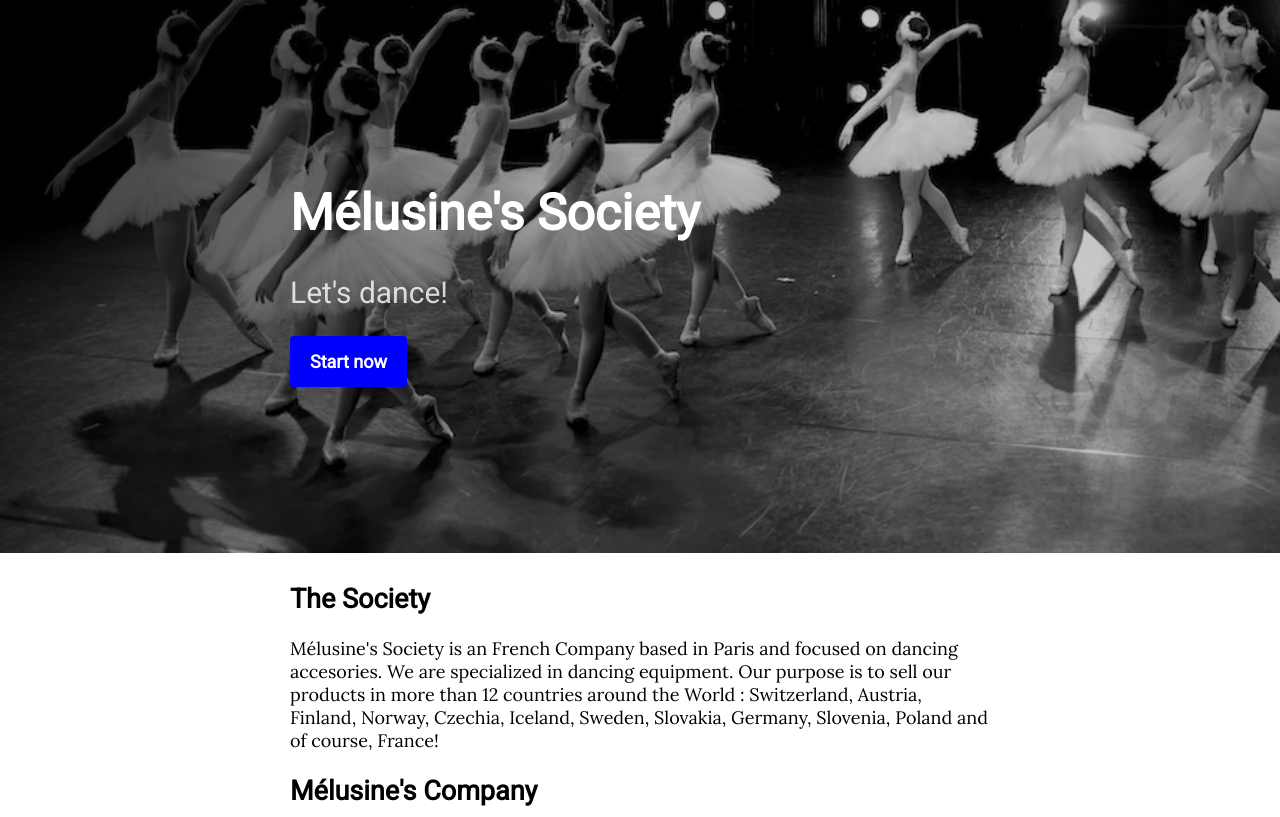
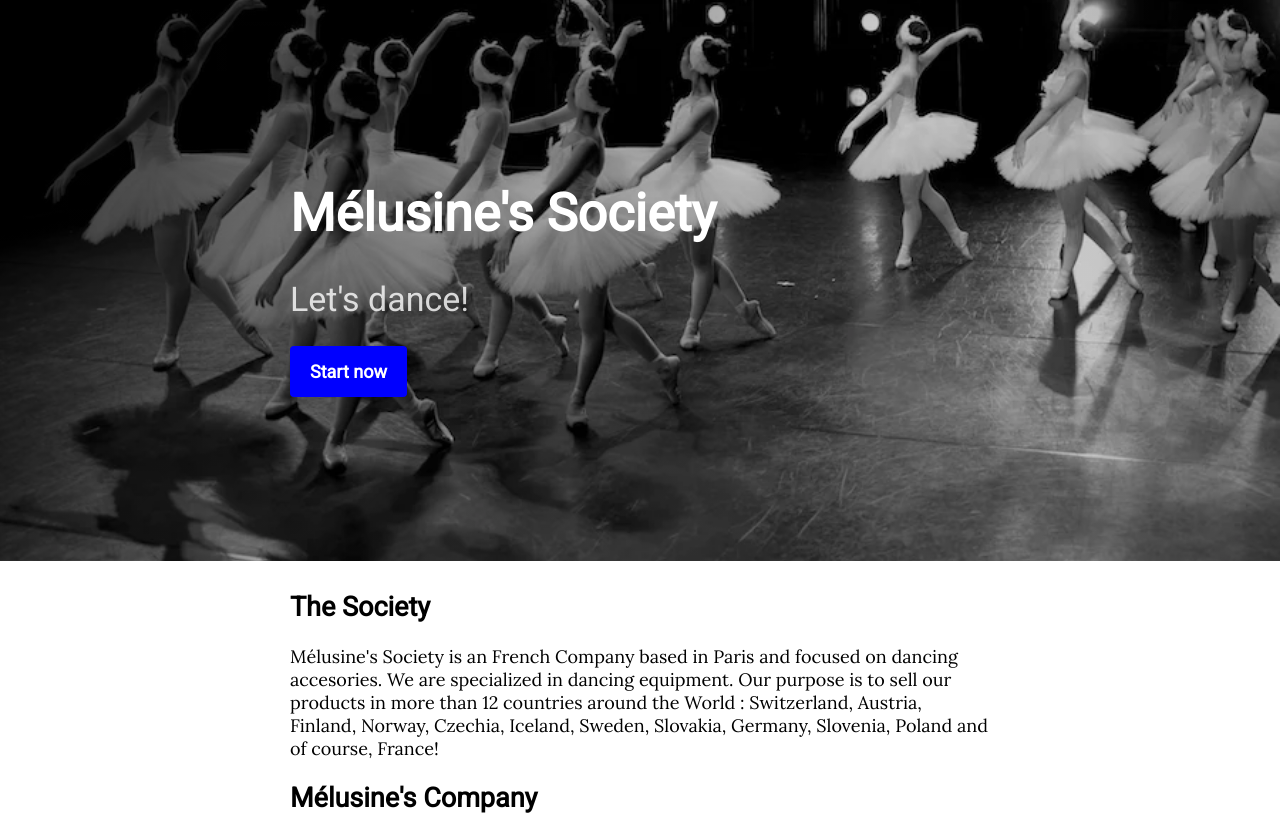
Before and after one commit to melusinelrs/My-stratup, a plain HTML site: page index.html in a window 1280 px wide. Shown: the top 817 px of the page. Drawn offline with Linux system fonts and the light colour scheme; a script that the page names is missing.

Commit message:
Update banner.css

```diff
--- a/css/components/banner.css
+++ b/css/components/banner.css
@@ -1,18 +1,18 @@
 .banner {
 	background-image : linear-gradient(-225deg, rgba(0, 0, 0, 0.8) 0%, rgba(0, 0, 0, 0.2) 50%), url(../../images/background.png);
 	color: white;
-	padding: 150px 0px;
+	padding: 148px 0px;
 	background-size:  cover;
 	background-position:  center;
 }
 
 .banner h1 {
-	font-size: 50px;
+	font-size: 52px;
 }
 
 .banner h2{
-	font-size: 30px;
+	font-size: 34px;
 	font-weight:  lighter;
 	opacity: 0.8;
-	margin-bottom: 40px;
+	margin-bottom: 41px;
 }
```
